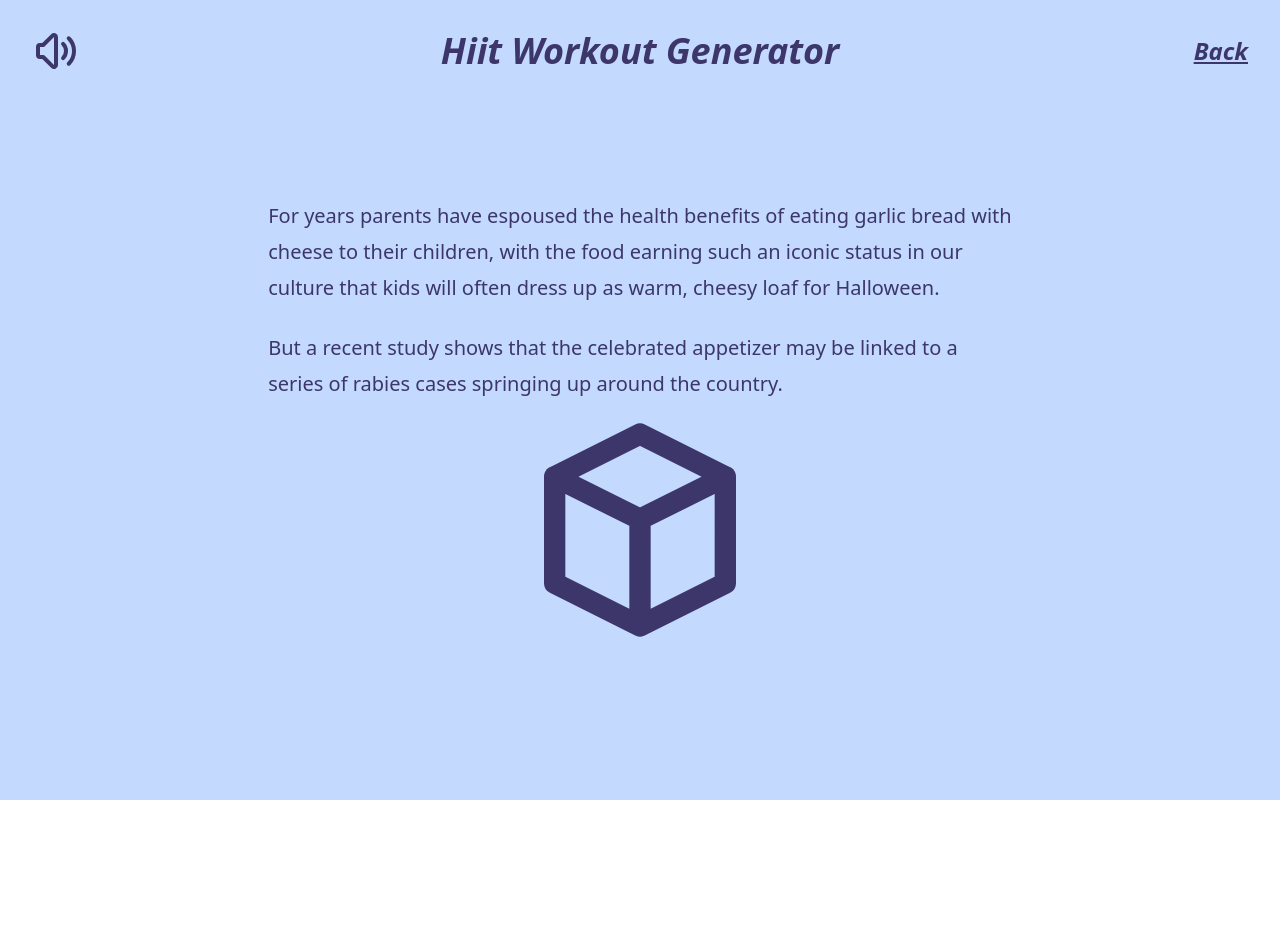
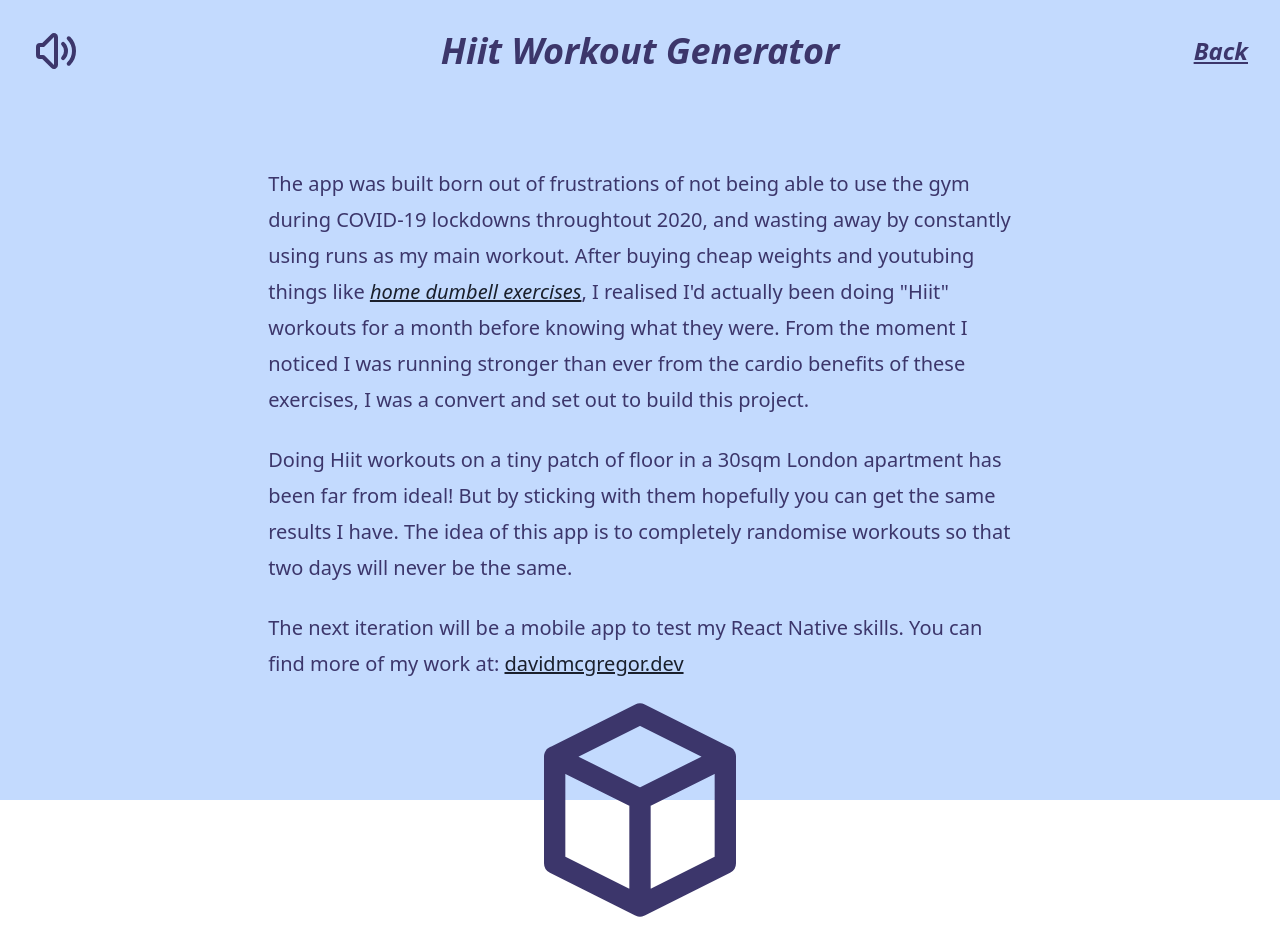
Before and after one commit to davmcgregor/hiit-workout-generator, a React (Create React App) app: page /about in a window 1280 px wide. Before the commit the page ends 800 px from the top, so only its background shows below. Built offline with nearby package versions, Linux system fonts and the light colour scheme; what @tailwindcss/ui would draw is missing.

Commit message:
Add more mobile responsiveness

```diff
--- a/public/index.html
+++ b/public/index.html
@@ -2,7 +2,7 @@
 <html lang="en">
   <head>
     <meta charset="utf-8" />
-    <link rel="icon" href="%PUBLIC_URL%/favicon.ico" />
+    <link rel="icon" href="%PUBLIC_URL%/dumbbell.ico" />
     <meta name="viewport" content="width=device-width, initial-scale=1" />
     <meta name="theme-color" content="#000000" />
     <meta
@@ -10,34 +10,11 @@
       content="Web site created using create-react-app"
     />
     <link rel="apple-touch-icon" href="%PUBLIC_URL%/logo192.png" />
-    <!--
-      manifest.json provides metadata used when your web app is installed on a
-      user's mobile device or desktop. See https://developers.google.com/web/fundamentals/web-app-manifest/
-    -->
     <link rel="manifest" href="%PUBLIC_URL%/manifest.json" />
-    <!--
-      Notice the use of %PUBLIC_URL% in the tags above.
-      It will be replaced with the URL of the `public` folder during the build.
-      Only files inside the `public` folder can be referenced from the HTML.
-
-      Unlike "/favicon.ico" or "favicon.ico", "%PUBLIC_URL%/favicon.ico" will
-      work correctly both with client-side routing and a non-root public URL.
-      Learn how to configure a non-root public URL by running `npm run build`.
-    -->
-    <title>React App</title>
+    <title>Hiit Workout Generator</title>
   </head>
   <body>
     <noscript>You need to enable JavaScript to run this app.</noscript>
     <div id="root"></div>
-    <!--
-      This HTML file is a template.
-      If you open it directly in the browser, you will see an empty page.
-
-      You can add webfonts, meta tags, or analytics to this file.
-      The build step will place the bundled scripts into the <body> tag.
-
-      To begin the development, run `npm start` or `yarn start`.
-      To create a production bundle, use `npm run build` or `yarn build`.
-    -->
   </body>
 </html>
--- a/src/components/controls/HomeButtons.js
+++ b/src/components/controls/HomeButtons.js
@@ -5,7 +5,7 @@ import { getWorkout, startCountdown } from '../../actions/workout';
 import PropTypes from 'prop-types';
 
 const buttonStyles =
-  'inline-flex items-center justify-center uppercase tracking-wider w-auto md:w-64 text-white bg-indigo-600 hover:bg-indigo-500 focus:outline-none focus:border-indigo-700 focus:shadow-outline-indigo active:bg-indigo-700 transition ease-in-out duration-300 text-2xl py-5 px-10 rounded-lg mx-4';
+  'inline-flex items-center justify-center uppercase tracking-wider w-auto md:w-64 text-white bg-indigo-600 hover:bg-indigo-500 focus:outline-none focus:border-indigo-700 focus:shadow-outline-indigo active:bg-indigo-700 transition ease-in-out duration-300 text-lg md:text-2xl py-2 md:py-5 px-6 md:px-10 rounded-lg mx-2 md:mx-4';
 
 const HomeButtons = ({ startCountdown, getWorkout }) => {
   return (
--- a/src/components/layout/About.js
+++ b/src/components/layout/About.js
@@ -21,19 +21,51 @@ const About = () => {
         </div>
       </div>
 
-      <div className='flex flex-col h-full items-center pt-24'>
+      <div className='flex flex-col h-full items-center pt-16'>
         <article className='prose lg:prose-xl text-indigo-900'>
           <p>
-            For years parents have espoused the health benefits of eating garlic
-            bread with cheese to their children, with the food earning such an
-            iconic status in our culture that kids will often dress up as warm,
-            cheesy loaf for Halloween.
+            The app was built born out of frustrations of not being able to use
+            the gym during COVID-19 lockdowns throughtout 2020, and wasting away
+            by constantly using runs as my main workout. After buying cheap
+            weights and youtubing things like{' '}
+            <a
+              href='https://www.youtube.com/watch?v=z3KYIe5ptQw'
+              title='hiit workout'
+              aria-label='hiit workout'
+            >
+              <i>home dumbell exercises</i>
+            </a>
+            , I realised I'd actually been doing "Hiit" workouts for a month
+            before knowing what they were. From the moment I noticed I was
+            running stronger than ever from the cardio benefits of these
+            exercises, I was a convert and set out to build this project.
           </p>
           <p>
-            But a recent study shows that the celebrated appetizer may be linked
-            to a series of rabies cases springing up around the country.
+            Doing Hiit workouts on a tiny patch of floor in a 30sqm London
+            apartment has been far from ideal! But by sticking with them
+            hopefully you can get the same results I have. The idea of this app
+            is to completely randomise workouts so that two days will never be
+            the same.
+          </p>
+          <p>
+            The next iteration will be a mobile app to test my React Native
+            skills. You can find more of my work at:{' '}
+            <a
+              href='https://www.davidmcgregor.dev'
+              title='David McGregor'
+              aria-label='David McGregor'
+              target='_blank'
+            >
+              davidmcgregor.dev
+            </a>
           </p>
         </article>
+        <a
+          href='https://www.davidmcgregor.dev'
+          title='David McGregor'
+          aria-label='David McGregor'
+          target='_blank'
+        >
           <svg
             className='w-64 h-64 flex items-center'
             fill='none'
@@ -48,6 +80,7 @@ const About = () => {
               d='M20 7l-8-4-8 4m16 0l-8 4m8-4v10l-8 4m0-10L4 7m8 4v10M4 7v10l8 4'
             ></path>
           </svg>
+        </a>
       </div>
     </div>
   );
--- a/src/components/workout/Counter.js
+++ b/src/components/workout/Counter.js
@@ -5,7 +5,7 @@ import PropTypes from 'prop-types';
 
 const Counter = ({ workout: { seconds } }) => {
   return (
-    <h1 className={`font-semibold`} style={{ fontSize: '20rem' }}>
+    <h1 className={`font-semibold`} style={{ fontSize: '20em' }}>
       {seconds}
     </h1>
   );
--- a/src/components/workout/Exercises.js
+++ b/src/components/workout/Exercises.js
@@ -12,12 +12,12 @@ const Exercises = ({ workout: { exerciseList } }) => {
             key={index}
             className='h-20 md:h-auto col-span-1 flex shadow-sm rounded-md'
           >
-            <div className='flex-shrink-0 flex items-center justify-center w-16 bg-gray-700 text-white text-3xl leading-5 font-medium rounded-l-md'>
+            <div className='flex-shrink-0 flex items-center justify-center w-10 md:w-16 bg-gray-700 text-white text-2xl md:text-3xl leading-5 font-medium rounded-l-md'>
               {index + 1}
             </div>
             <div className='flex-1 flex items-center justify-between text-left border-t border-r border-b border-gray-200 bg-white rounded-r-md truncate md:p-2'>
-              <div className='flex-1 px-2 md:px-4 py-1 text-sm leading-5 truncate '>
-                <p className='text-gray-900 whitespace-normal font-medium hover:text-gray-600 transition ease-in-out duration-300 md:mb-2 text-xl leading-tight'>
+              <div className='flex-1 pl-1 md:px-4 py-1 text-sm leading-5 truncate '>
+                <p className='text-gray-900 whitespace-normal font-medium hover:text-gray-600 transition ease-in-out duration-300 md:mb-2 text-lg md:text-xl leading-tight'>
                   {exercise.name}
                   {exercise.bodyweight && (
                     <span className='italic text-gray-500'> (bodyweight)</span>
```
Also changed, not shown: src/utils/generateWorkout.js (+0 -9 lines), 2 other files (tests, documents, lock files or other folders). Lines whose indentation alone changed are shown as unchanged.
